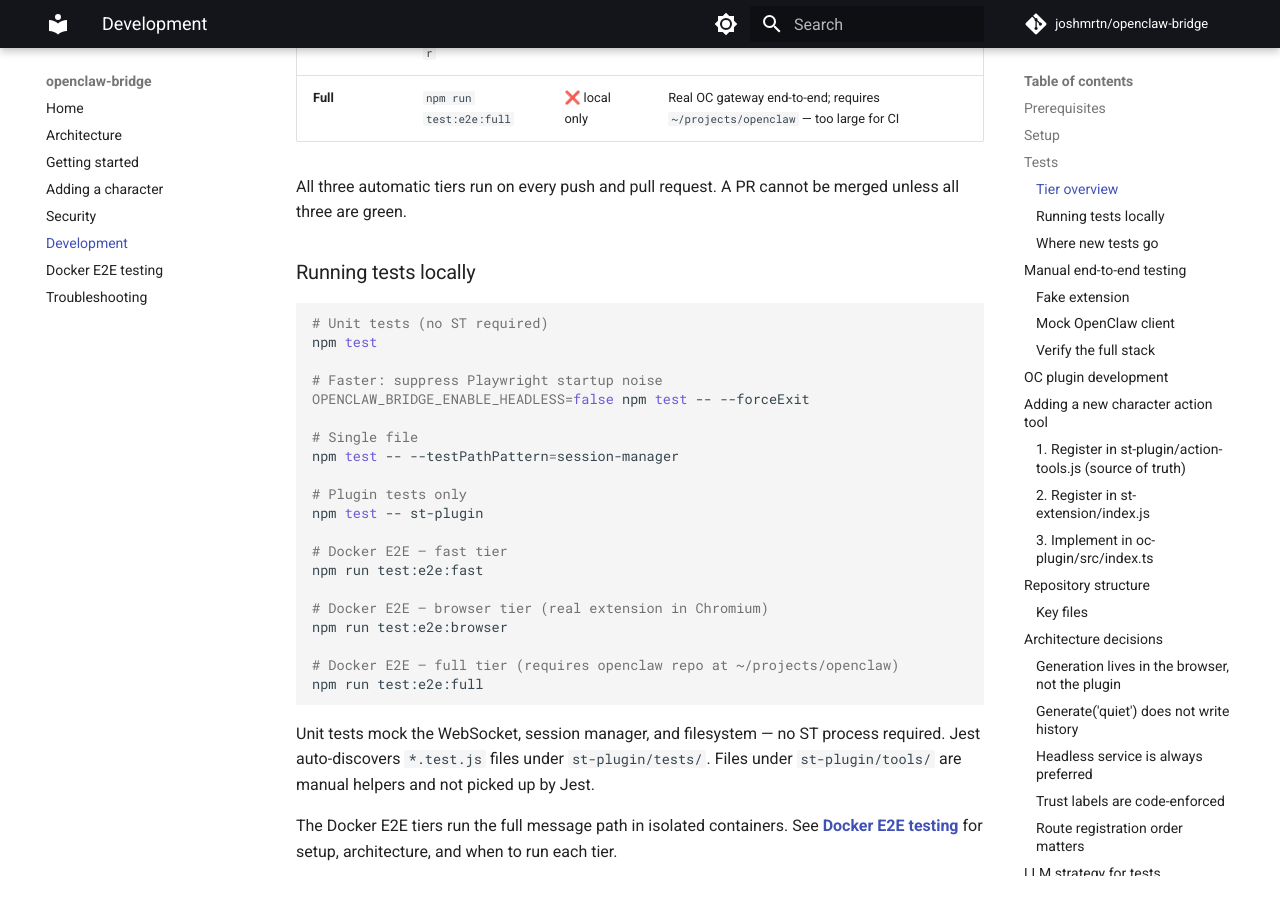
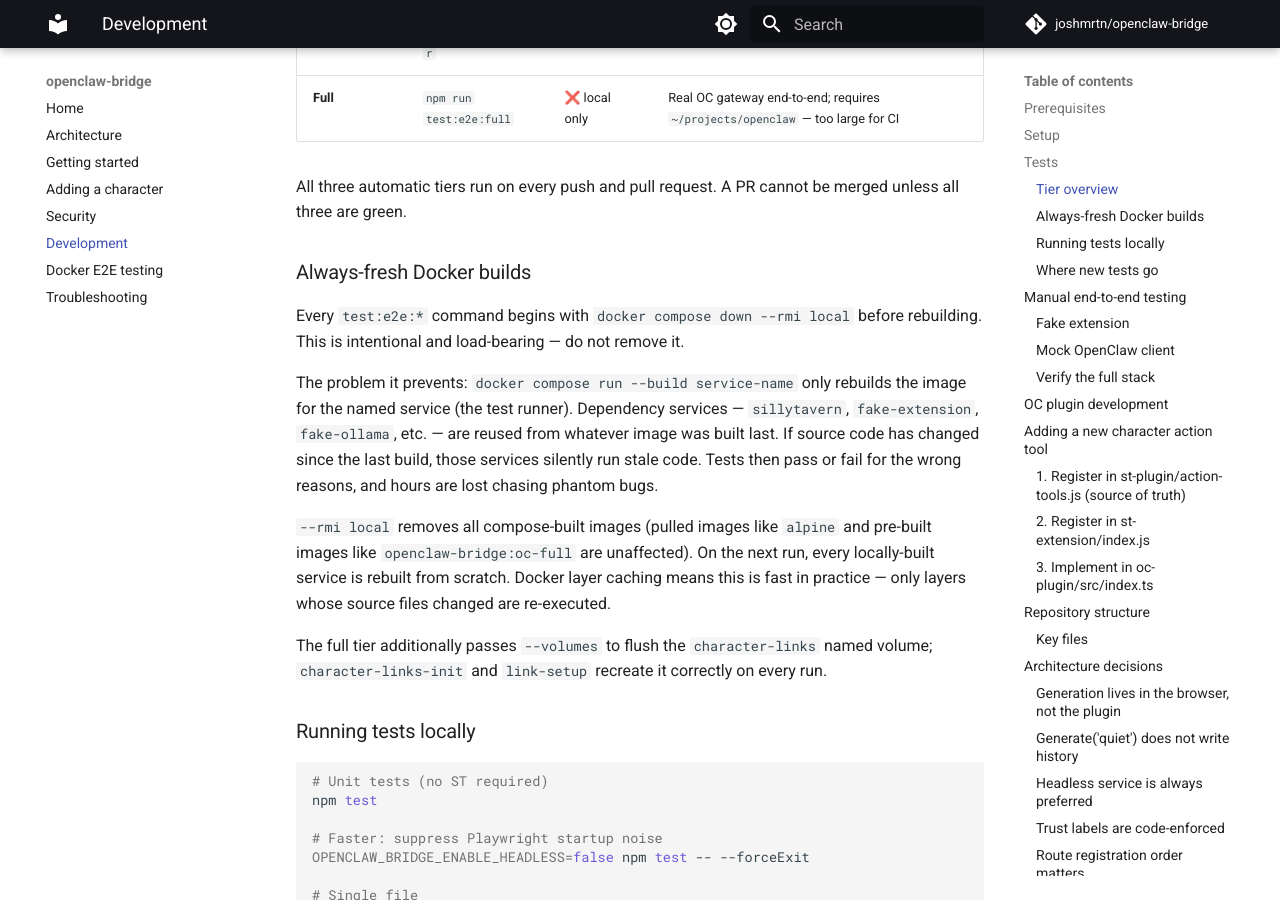
Before and after one commit to joshmrtn/openclaw-bridge, an MkDocs documentation site: the page built from docs/development.md, in a window 1280 px wide and 900 px high, scrolled down 1157 px. Built offline with MkDocs 1.6.1 and Material for MkDocs 9.7.7, drawn with Linux system fonts in a browser that asks for light colours; comment, search, counter and statistics services are not loaded.

Commit message:
fix: destroy all compose images before every E2E test run (#74)
`run --build service-name` only rebuilds the test runner image; dependency
services (sillytavern, fake-extension, fake-ollama, etc.) were silently
reused from stale images, causing repeated phantom failures (#44, #63).

Add `--rmi local` to every `test:e2e:*` teardown so all compose-built
images are removed and rebuilt fresh on each run. Full tier also adds
`--volumes` to flush the character-links named volume, and widens the
explicit build step from `full-test-runner` only to all services.

Document the invariant in docs/development.md so the flags are never
mistaken for an optimisation target and quietly removed.

Co-authored-by: Claude Sonnet 4.6 <noreply@anthropic.com>

```diff
--- a/docs/development.md
+++ b/docs/development.md
@@ -42,6 +42,16 @@ cd sillytavern && node server.js
 | **Full** | `npm run test:e2e:full` | ❌ local only | Real OC gateway end-to-end; requires `~/projects/openclaw` — too large for CI |
 
 All three automatic tiers run on every push and pull request. A PR cannot be merged unless all three are green.
+
+### Always-fresh Docker builds
+
+Every `test:e2e:*` command begins with `docker compose down --rmi local` before rebuilding. This is intentional and load-bearing — do not remove it.
+
+The problem it prevents: `docker compose run --build service-name` only rebuilds the image for the named service (the test runner). Dependency services — `sillytavern`, `fake-extension`, `fake-ollama`, etc. — are reused from whatever image was built last. If source code has changed since the last build, those services silently run stale code. Tests then pass or fail for the wrong reasons, and hours are lost chasing phantom bugs.
+
+`--rmi local` removes all compose-built images (pulled images like `alpine` and pre-built images like `openclaw-bridge:oc-full` are unaffected). On the next run, every locally-built service is rebuilt from scratch. Docker layer caching means this is fast in practice — only layers whose source files changed are re-executed.
+
+The full tier additionally passes `--volumes` to flush the `character-links` named volume; `character-links-init` and `link-setup` recreate it correctly on every run.
 
 ### Running tests locally
 
--- a/package.json
+++ b/package.json
@@ -6,11 +6,11 @@
     "scripts": {
         "test": "jest --runInBand --colors",
         "test:js": "jest --runInBand --colors",
-        "test:e2e:fast": "docker compose -f docker/docker-compose.yml down --remove-orphans 2>/dev/null; docker compose -f docker/docker-compose.yml --profile test run --build --rm test-runner",
-        "test:e2e:browser": "docker compose -f docker/docker-compose.yml down --remove-orphans 2>/dev/null; docker compose -f docker/docker-compose.yml --profile browser-test run --build --rm browser-test-runner",
+        "test:e2e:fast": "docker compose -f docker/docker-compose.yml down --remove-orphans --rmi local 2>/dev/null; docker compose -f docker/docker-compose.yml --profile test run --build --rm test-runner",
+        "test:e2e:browser": "docker compose -f docker/docker-compose.yml down --remove-orphans --rmi local 2>/dev/null; docker compose -f docker/docker-compose.yml --profile browser-test run --build --rm browser-test-runner",
         "docker:up": "docker compose -f docker/docker-compose.yml up --wait sillytavern fake-extension fake-ollama",
         "docker:down": "docker compose -f docker/docker-compose.yml down",
-        "test:e2e:full": "docker compose -f docker/full/docker-compose.full.yml down --remove-orphans 2>/dev/null; docker rm -f openclaw-bridge-e2e-full-link-setup-1 openclaw-bridge-e2e-full-character-links-init-1 2>/dev/null || true; docker compose -f docker/full/docker-compose.full.yml --profile full-test build full-test-runner && docker compose -f docker/full/docker-compose.full.yml --profile full-test run --rm full-test-runner",
+        "test:e2e:full": "docker compose -f docker/full/docker-compose.full.yml down --remove-orphans --rmi local --volumes 2>/dev/null; docker rm -f openclaw-bridge-e2e-full-link-setup-1 openclaw-bridge-e2e-full-character-links-init-1 2>/dev/null || true; docker compose -f docker/full/docker-compose.full.yml --profile full-test build && docker compose -f docker/full/docker-compose.full.yml --profile full-test run --rm full-test-runner",
         "docker:full:up": "docker compose -f docker/full/docker-compose.full.yml up --wait sillytavern-full openclaw qa-bus mock-llm fake-ollama",
         "docker:full:down": "docker compose -f docker/full/docker-compose.full.yml down --remove-orphans",
         "docker:full:build-oc": "bash docker/full/build-oc.sh",
```
